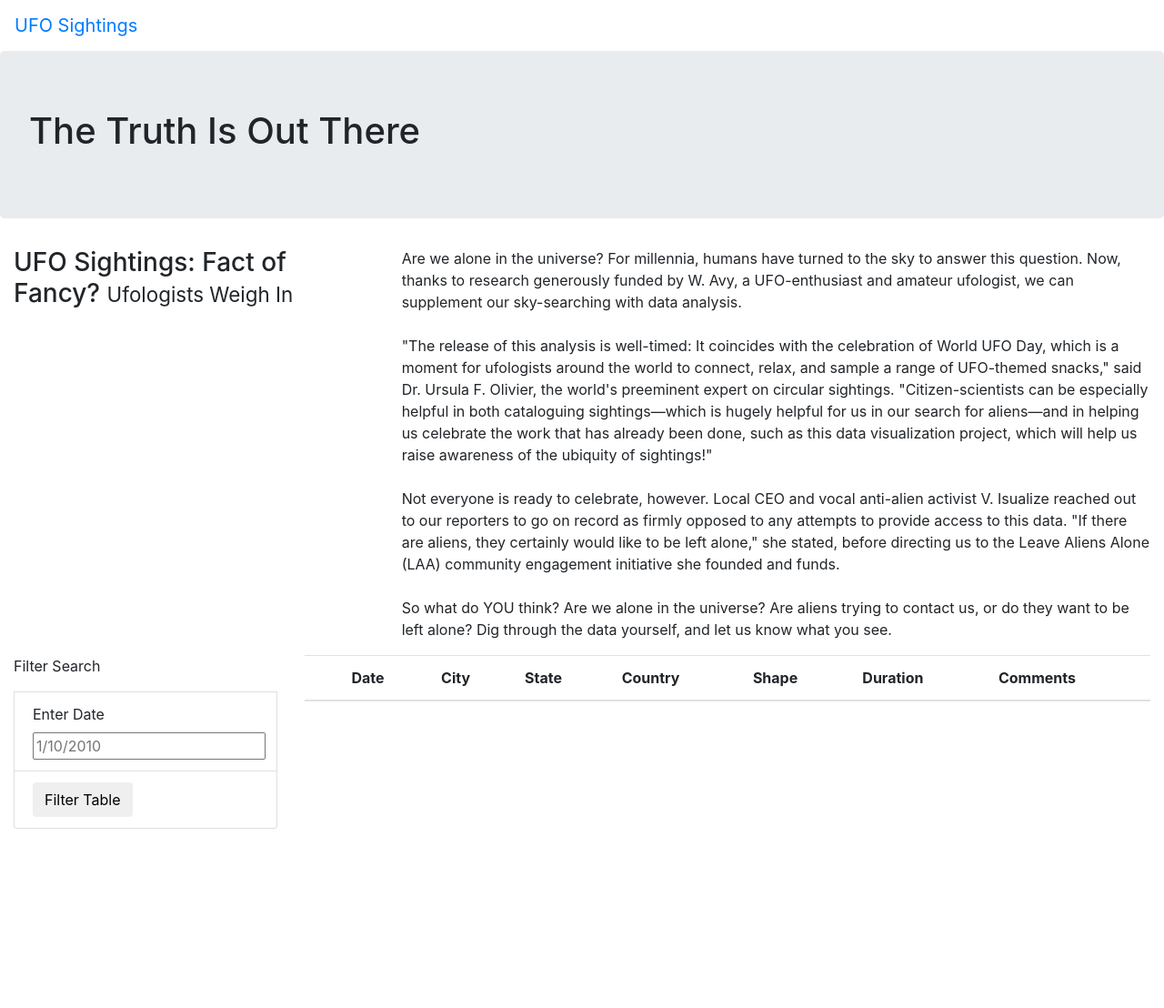
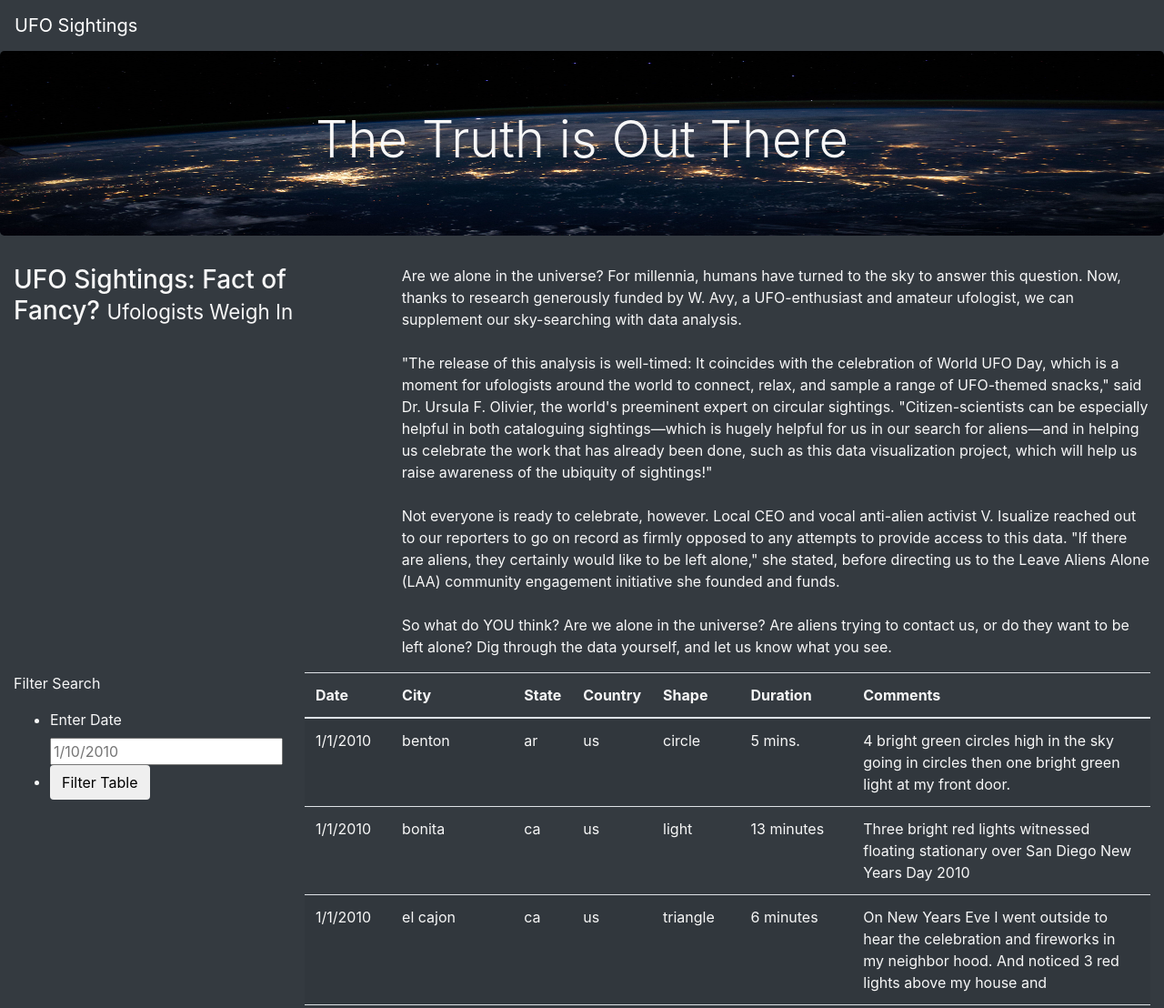
Before and after one commit to adrianm240/UFOs, a plain HTML site: page index.html in a window 1280 px wide. Shown: the top 1108 px of the page at 91% size. Before the commit the page ends 911 px from the top, so only its background shows below. Drawn offline with nearby package versions, Linux system fonts and the light colour scheme.

Commit message:
final html and css update.

```diff
--- a/index.html
+++ b/index.html
@@ -13,14 +13,14 @@
     />
     <link rel="stylesheet" href="static/css/style.css">
 </head>
-<body>
+<body class="bg-dark">
     <div class="wrapper">
-        <nav class="navbar navbar-expand-lg">
+        <nav class="navbar navbar-dark bg-dark navbar-expand-lg">
             <a class="navbar-brand" href="index.html">UFO Sightings</a>
         </nav>
     </div>
     <div class="jumbotron">
-        <h1>The Truth Is Out There</h1>
+        <h1 class="display-4">The Truth is Out There</h1>
     </div>
     <div class="container-fluid">
         <div class="row">
@@ -41,26 +41,30 @@
           <div class="col-md-3">
             <form>
                 <p>Filter Search</p>
-                <li class="list-group-item">
+                <ul>
+                  <li>
                     <label for="date">Enter Date</label>
                     <input type="text" placeholder="1/10/2010" id="datetime" />
-                </li>
-                <li class="list-group-item">
-                    <button id="filter-btn" type="button" class="btn btn-default">Filter Table</button>
-                </li>
-            </form>
+                  </li>
+                  <li>
+                     <button id="filter-btn" type="button" class="btn btn-default">
+                       Filter Table
+                     </button>
+                  </li>
+                </ul>
+               </form>
           </div>
           <div class="col-md-9">
             <table class="table table-striped">
                 <thead>
                   <tr>
-                    <th><th>Date</th>
+                    <th>Date</th>
                     <th>City</th>
                     <th>State</th>
                     <th>Country</th>
                     <th>Shape</th>
                     <th>Duration</th>
-                    <th>Comments</th></th>
+                    <th>Comments</th>
                   </tr>
                 </thead>
                 <tbody></tbody>
@@ -68,5 +72,8 @@
           </div>
         </div>
     </div>
+    <script src="https://cdnjs.cloudflare.com/ajax/libs/d3/4.11.0/d3.js"></script>
+    <script src="static/js/data.js"></script>
+    <script src="static/js/app.js"></script>
 </body>
 </html>
--- a/static/css/style.css
+++ b/static/css/style.css
@@ -0,0 +1,10 @@
+body {
+
+    color: #f7f7f7;
+    }
+
+  .jumbotron {
+    background-image: url("../images/nasa.jpg");
+    background-size: 100% 100%;
+    text-align: center;
+    }
```
Also changed, not shown: static/images/nasa.jpg (added).
